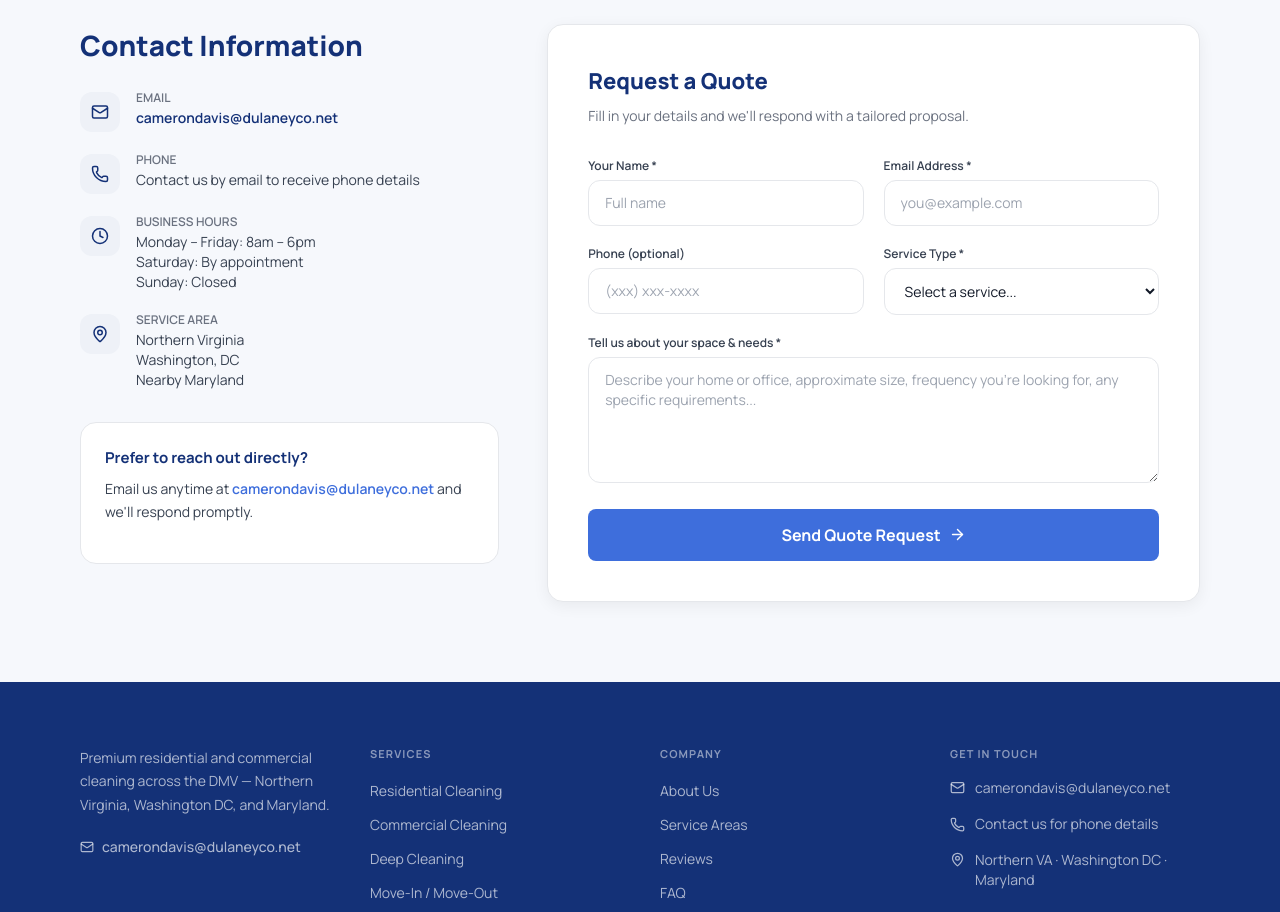
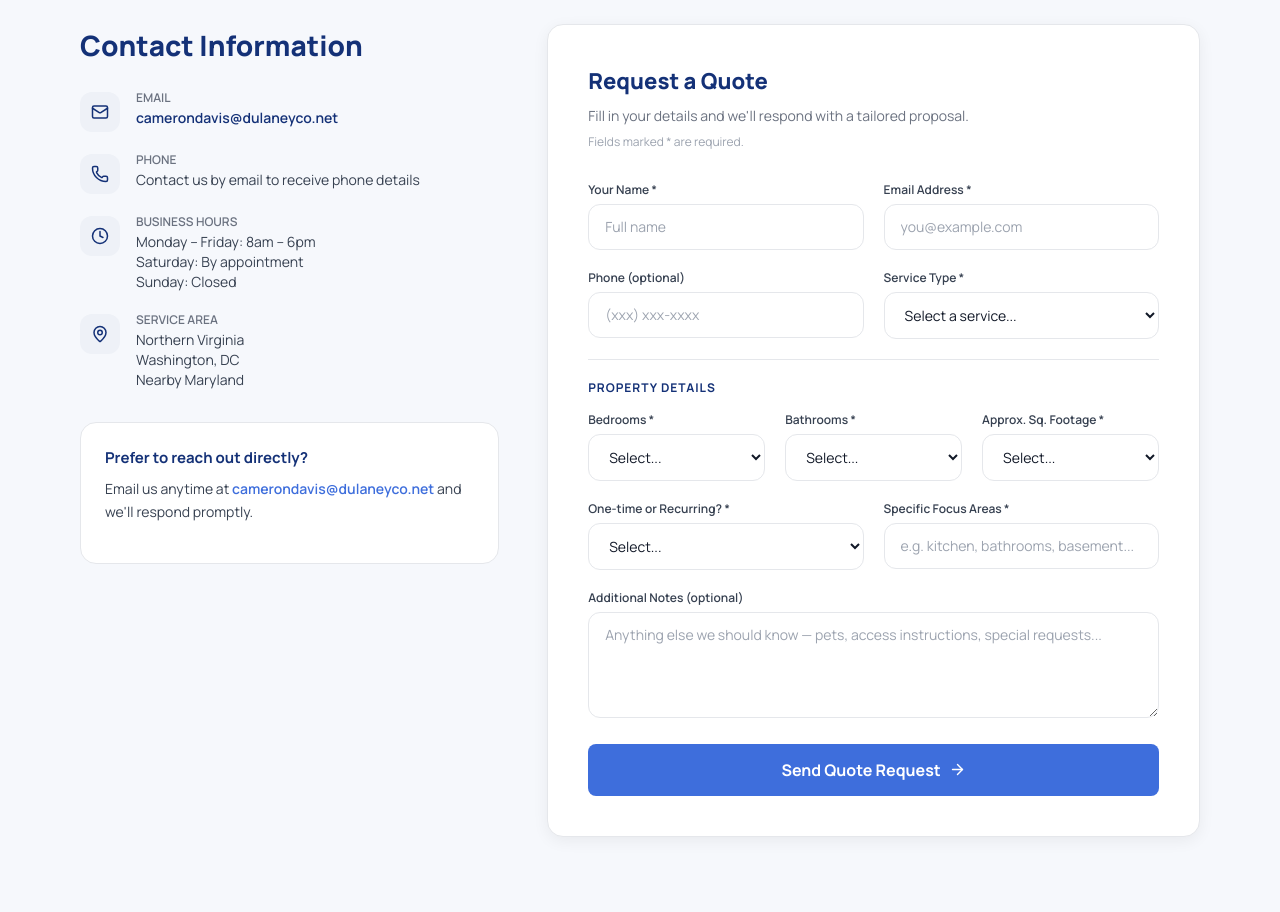
Before and after one commit to mjacobg2002-ant/DulaneyMaids, a React (Vite) app: page /contact in a window 1280 px wide. Shown: the part 560-1472 px from the top of the page. Built offline with nearby package versions, Linux system fonts and the light colour scheme.

Commit message:
Update Contact.tsx

```diff
--- a/src/app/pages/Contact.tsx
+++ b/src/app/pages/Contact.tsx
@@ -8,6 +8,11 @@ interface FormData {
   email: string;
   phone: string;
   serviceType: string;
+  bedrooms: string;
+  bathrooms: string;
+  sqft: string;
+  focusAreas: string;
+  frequency: string;
   message: string;
 }
 
@@ -17,6 +22,11 @@ export function Contact() {
     email: '',
     phone: '',
     serviceType: '',
+    bedrooms: '',
+    bathrooms: '',
+    sqft: '',
+    focusAreas: '',
+    frequency: '',
     message: '',
   });
   const [submitted, setSubmitted] = useState(false);
@@ -42,7 +52,12 @@ export function Contact() {
           email: form.email,
           phone: form.phone || 'Not provided',
           service_type: form.serviceType,
-          message: form.message,
+          bedrooms: form.bedrooms,
+          bathrooms: form.bathrooms,
+          square_footage: form.sqft,
+          focus_areas: form.focusAreas,
+          frequency: form.frequency,
+          message: form.message || 'No additional message.',
         }),
       });
       if (res.ok) {
@@ -59,6 +74,8 @@ export function Contact() {
 
   const inputClass =
     'w-full bg-white border border-[#E5E7EB] rounded-xl px-4 py-3 text-sm text-[#111827] placeholder-[#9CA3AF] focus:outline-none focus:border-[#3E6EDC] focus:ring-2 focus:ring-[#3E6EDC]/10 transition-all';
+
+  const labelClass = 'block text-xs text-[#374151] mb-1.5';
 
   return (
     <div>
@@ -101,10 +118,7 @@ export function Contact() {
                   Contact Information
                 </h2>
                 <div className="flex flex-col gap-5">
-                  <a
-                    href="mailto:camerondavis@dulaneyco.net"
-                    className="flex items-start gap-4 group"
-                  >
+                  <a href="mailto:camerondavis@dulaneyco.net" className="flex items-start gap-4 group">
                     <div
                       className="w-10 h-10 rounded-xl flex items-center justify-center flex-shrink-0 mt-0.5"
                       style={{ backgroundColor: '#EEF1F7', color: '#143177' }}
@@ -112,9 +126,7 @@ export function Contact() {
                       <Mail size={18} />
                     </div>
                     <div>
-                      <p className="text-xs text-[#6B7280] mb-0.5" style={{ fontWeight: 600 }}>
-                        EMAIL
-                      </p>
+                      <p className="text-xs text-[#6B7280] mb-0.5" style={{ fontWeight: 600 }}>EMAIL</p>
                       <p
                         className="text-sm text-[#143177] group-hover:text-[#3E6EDC] transition-colors"
                         style={{ fontWeight: 600 }}
@@ -132,9 +144,7 @@ export function Contact() {
                       <Phone size={18} />
                     </div>
                     <div>
-                      <p className="text-xs text-[#6B7280] mb-0.5" style={{ fontWeight: 600 }}>
-                        PHONE
-                      </p>
+                      <p className="text-xs text-[#6B7280] mb-0.5" style={{ fontWeight: 600 }}>PHONE</p>
                       <p className="text-sm text-[#374151]">Contact us by email to receive phone details</p>
                     </div>
                   </div>
@@ -147,9 +157,7 @@ export function Contact() {
                       <Clock size={18} />
                     </div>
                     <div>
-                      <p className="text-xs text-[#6B7280] mb-0.5" style={{ fontWeight: 600 }}>
-                        BUSINESS HOURS
-                      </p>
+                      <p className="text-xs text-[#6B7280] mb-0.5" style={{ fontWeight: 600 }}>BUSINESS HOURS</p>
                       <p className="text-sm text-[#374151]">Monday – Friday: 8am – 6pm</p>
                       <p className="text-sm text-[#374151]">Saturday: By appointment</p>
                       <p className="text-sm text-[#374151]">Sunday: Closed</p>
@@ -164,9 +172,7 @@ export function Contact() {
                       <MapPin size={18} />
                     </div>
                     <div>
-                      <p className="text-xs text-[#6B7280] mb-0.5" style={{ fontWeight: 600 }}>
-                        SERVICE AREA
-                      </p>
+                      <p className="text-xs text-[#6B7280] mb-0.5" style={{ fontWeight: 600 }}>SERVICE AREA</p>
                       <p className="text-sm text-[#374151]">Northern Virginia</p>
                       <p className="text-sm text-[#374151]">Washington, DC</p>
                       <p className="text-sm text-[#374151]">Nearby Maryland</p>
@@ -195,7 +201,10 @@ export function Contact() {
 
             {/* Quote Form */}
             <div className="lg:col-span-3">
-              <div className="bg-white rounded-2xl p-8 lg:p-10 border border-[#E5E7EB]" style={{ boxShadow: '0 4px 16px rgba(0,0,0,0.06)' }}>
+              <div
+                className="bg-white rounded-2xl p-8 lg:p-10 border border-[#E5E7EB]"
+                style={{ boxShadow: '0 4px 16px rgba(0,0,0,0.06)' }}
+              >
                 {submitted ? (
                   <div className="text-center py-12">
                     <div
@@ -221,24 +230,19 @@ export function Contact() {
                   </div>
                 ) : (
                   <>
-                    <h2
-                      className="text-[#143177] mb-2"
-                      style={{ fontSize: '22px', fontWeight: 800 }}
-                    >
+                    <h2 className="text-[#143177] mb-2" style={{ fontSize: '22px', fontWeight: 800 }}>
                       Request a Quote
                     </h2>
-                    <p className="text-[#6B7280] text-sm mb-8">
+                    <p className="text-[#6B7280] text-sm mb-2">
                       Fill in your details and we'll respond with a tailored proposal.
                     </p>
+                    <p className="text-xs text-[#9CA3AF] mb-8">Fields marked * are required.</p>
 
                     <form onSubmit={handleSubmit} className="flex flex-col gap-5">
+                      {/* Contact details */}
                       <div className="grid sm:grid-cols-2 gap-5">
                         <div>
-                          <label
-                            htmlFor="name"
-                            className="block text-xs text-[#374151] mb-1.5"
-                            style={{ fontWeight: 600 }}
-                          >
+                          <label htmlFor="name" className={labelClass} style={{ fontWeight: 600 }}>
                             Your Name *
                           </label>
                           <input
@@ -253,11 +257,7 @@ export function Contact() {
                           />
                         </div>
                         <div>
-                          <label
-                            htmlFor="email"
-                            className="block text-xs text-[#374151] mb-1.5"
-                            style={{ fontWeight: 600 }}
-                          >
+                          <label htmlFor="email" className={labelClass} style={{ fontWeight: 600 }}>
                             Email Address *
                           </label>
                           <input
@@ -275,11 +275,7 @@ export function Contact() {
 
                       <div className="grid sm:grid-cols-2 gap-5">
                         <div>
-                          <label
-                            htmlFor="phone"
-                            className="block text-xs text-[#374151] mb-1.5"
-                            style={{ fontWeight: 600 }}
-                          >
+                          <label htmlFor="phone" className={labelClass} style={{ fontWeight: 600 }}>
                             Phone (optional)
                           </label>
                           <input
@@ -293,11 +289,7 @@ export function Contact() {
                           />
                         </div>
                         <div>
-                          <label
-                            htmlFor="serviceType"
-                            className="block text-xs text-[#374151] mb-1.5"
-                            style={{ fontWeight: 600 }}
-                          >
+                          <label htmlFor="serviceType" className={labelClass} style={{ fontWeight: 600 }}>
                             Service Type *
                           </label>
                           <select
@@ -322,20 +314,134 @@ export function Contact() {
                         </div>
                       </div>
 
+                      {/* Divider */}
+                      <div className="border-t border-[#E5E7EB] pt-5">
+                        <p className="text-xs text-[#143177] mb-4" style={{ fontWeight: 700, letterSpacing: '0.08em', textTransform: 'uppercase' }}>
+                          Property Details
+                        </p>
+
+                        <div className="grid sm:grid-cols-3 gap-5 mb-5">
+                          <div>
+                            <label htmlFor="bedrooms" className={labelClass} style={{ fontWeight: 600 }}>
+                              Bedrooms *
+                            </label>
+                            <select
+                              id="bedrooms"
+                              name="bedrooms"
+                              required
+                              value={form.bedrooms}
+                              onChange={handleChange}
+                              className={inputClass}
+                              style={{ cursor: 'pointer' }}
+                            >
+                              <option value="">Select...</option>
+                              <option value="Studio">Studio</option>
+                              <option value="1">1</option>
+                              <option value="2">2</option>
+                              <option value="3">3</option>
+                              <option value="4">4</option>
+                              <option value="5">5</option>
+                              <option value="6+">6+</option>
+                            </select>
+                          </div>
+                          <div>
+                            <label htmlFor="bathrooms" className={labelClass} style={{ fontWeight: 600 }}>
+                              Bathrooms *
+                            </label>
+                            <select
+                              id="bathrooms"
+                              name="bathrooms"
+                              required
+                              value={form.bathrooms}
+                              onChange={handleChange}
+                              className={inputClass}
+                              style={{ cursor: 'pointer' }}
+                            >
+                              <option value="">Select...</option>
+                              <option value="1">1</option>
+                              <option value="1.5">1.5</option>
+                              <option value="2">2</option>
+                              <option value="2.5">2.5</option>
+                              <option value="3">3</option>
+                              <option value="3.5">3.5</option>
+                              <option value="4+">4+</option>
+                            </select>
+                          </div>
+                          <div>
+                            <label htmlFor="sqft" className={labelClass} style={{ fontWeight: 600 }}>
+                              Approx. Sq. Footage *
+                            </label>
+                            <select
+                              id="sqft"
+                              name="sqft"
+                              required
+                              value={form.sqft}
+                              onChange={handleChange}
+                              className={inputClass}
+                              style={{ cursor: 'pointer' }}
+                            >
+                              <option value="">Select...</option>
+                              <option value="Under 500 sq ft">Under 500 sq ft</option>
+                              <option value="500–1,000 sq ft">500–1,000 sq ft</option>
+                              <option value="1,000–1,500 sq ft">1,000–1,500 sq ft</option>
+                              <option value="1,500–2,000 sq ft">1,500–2,000 sq ft</option>
+                              <option value="2,000–2,500 sq ft">2,000–2,500 sq ft</option>
+                              <option value="2,500–3,500 sq ft">2,500–3,500 sq ft</option>
+                              <option value="3,500–5,000 sq ft">3,500–5,000 sq ft</option>
+                              <option value="5,000+ sq ft">5,000+ sq ft</option>
+                            </select>
+                          </div>
+                        </div>
+
+                        <div className="grid sm:grid-cols-2 gap-5">
+                          <div>
+                            <label htmlFor="frequency" className={labelClass} style={{ fontWeight: 600 }}>
+                              One-time or Recurring? *
+                            </label>
+                            <select
+                              id="frequency"
+                              name="frequency"
+                              required
+                              value={form.frequency}
+                              onChange={handleChange}
+                              className={inputClass}
+                              style={{ cursor: 'pointer' }}
+                            >
+                              <option value="">Select...</option>
+                              <option value="One-time cleaning">One-time cleaning</option>
+                              <option value="Weekly recurring">Weekly recurring</option>
+                              <option value="Bi-weekly recurring">Bi-weekly recurring</option>
+                              <option value="Monthly recurring">Monthly recurring</option>
+                              <option value="Not sure yet">Not sure yet</option>
+                            </select>
+                          </div>
+                          <div>
+                            <label htmlFor="focusAreas" className={labelClass} style={{ fontWeight: 600 }}>
+                              Specific Focus Areas *
+                            </label>
+                            <input
+                              id="focusAreas"
+                              name="focusAreas"
+                              type="text"
+                              required
+                              placeholder="e.g. kitchen, bathrooms, basement..."
+                              value={form.focusAreas}
+                              onChange={handleChange}
+                              className={inputClass}
+                            />
+                          </div>
+                        </div>
+                      </div>
+
                       <div>
-                        <label
-                          htmlFor="message"
-                          className="block text-xs text-[#374151] mb-1.5"
-                          style={{ fontWeight: 600 }}
-                        >
-                          Tell us about your space &amp; needs *
+                        <label htmlFor="message" className={labelClass} style={{ fontWeight: 600 }}>
+                          Additional Notes (optional)
                         </label>
                         <textarea
                           id="message"
                           name="message"
-                          required
-                          rows={5}
-                          placeholder="Describe your home or office, approximate size, frequency you're looking for, any specific requirements..."
+                          rows={4}
+                          placeholder="Anything else we should know — pets, access instructions, special requests..."
                           value={form.message}
                           onChange={handleChange}
                           className={inputClass}
```
